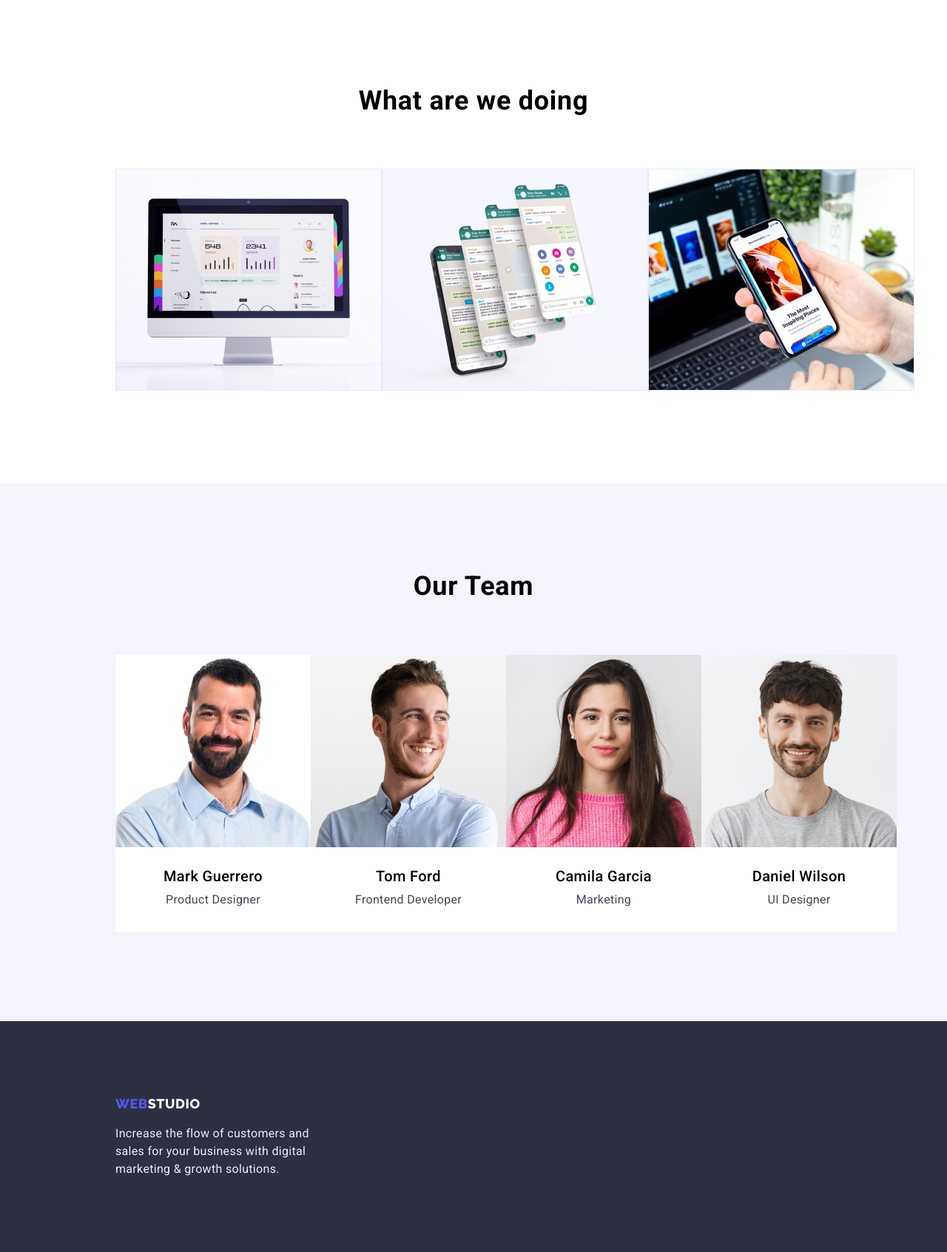
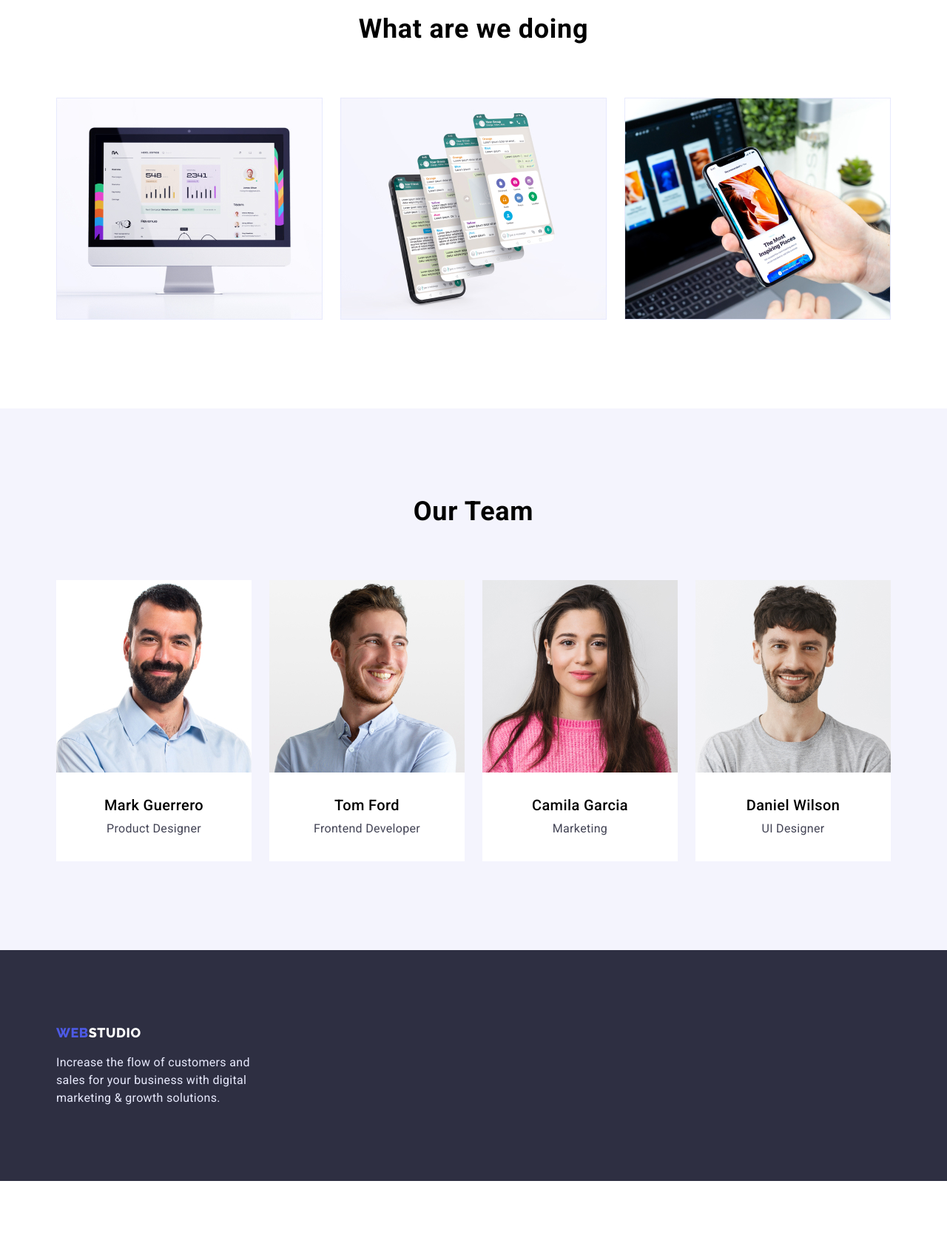
Before and after one commit to OlehFedorchuk/goit-markup-hw-03-old, a plain HTML site: page index.html in a window 1280 px wide. Shown: the part 1018-2710 px from the top of the page at 74% size. After the commit the page ends 2614 px from the top, so only its background shows below. Drawn offline with nearby package versions, Linux system fonts and the light colour scheme.

Commit message:
All recommended bug fixed

```diff
--- a/css/style.css
+++ b/css/style.css
@@ -21,7 +21,7 @@ h6 {
 
 ul {
     margin: 0;
-    padding-left: 0;
+    padding: 0;
 }
 
 button {
@@ -34,8 +34,6 @@ address {
 
 body {
     font-family: 'Roboto', sans-serif;
-
-
 }
 
 /*---------------Logo---------------*/
@@ -52,7 +50,6 @@ body {
     text-transform: uppercase;
     text-decoration: none;
     color: var(--main-page-color);
-
 }
 
 .logo-header {
@@ -60,7 +57,6 @@ body {
 }
 
 /*----------------Navigation----------------*/
-
 .header-list {
     font-size: 16px;
     line-height: 1.5;
@@ -80,7 +76,6 @@ body {
 }
 
 /* ---------------Address---------------*/
-
 .address-tel {
     list-style: none;
     font-style: normal;
@@ -96,12 +91,15 @@ body {
     list-style-type: var(--remove-marker-list)
 }
 
+.header {
+    border-bottom: 1px solid #E7E9FC;
+}
+
 .container {
-    width: 100%;
-    max-width: 1440px;
-    padding: 0 156px;
     margin: 0 auto;
-
+    width: 1158px;
+    padding-right: 15px;
+    padding-left: 15px;
 }
 
 .heder-container {
@@ -109,10 +107,6 @@ body {
     align-items: center;
     padding-top: 24px;
     padding-bottom: 24px;
-    border-bottom: 1px solid #E7E9FC;
-    margin-bottom: 96px;
-
-
 }
 
 .navigation-list {
@@ -132,12 +126,9 @@ body {
 }
 
 /*----------------Hero---------------*/
-
 .section-hero {
     background-color: var(--main-page-color);
-    height: 600px;
-    max-width: 1440px;
-    margin: 0 auto 120px auto;
+    padding-bottom: 188px;
 }
 
 
@@ -149,9 +140,8 @@ body {
     text-align: center;
     margin: 0 auto;
     padding-top: 188px;
-    padding-bottom: 48px;
+    margin-bottom: 48px;
     width: 496px;
-
 }
 
 .hero-button {
@@ -164,8 +154,6 @@ body {
     height: 56px;
     margin-left: auto;
     margin-right: auto;
-
-
 }
 
 .address-tel:hover,
@@ -193,12 +181,13 @@ body {
 
 /*---------------Features--------------- */
 .features {
+    margin-top: 120px;
     margin-bottom: 120px;
 }
 
 .features-list {
     display: flex;
-    gap: 22px;
+    gap: 24px;
 
 }
 
@@ -212,7 +201,7 @@ body {
     line-height: 1.5;
     letter-spacing: 0.02em;
     color: var(--text-color);
-
+    width: 264px;
 }
 
 /*---------------Our works---------------*/
@@ -225,13 +214,13 @@ body {
 .doing-title-container {
     display: flex;
     justify-content: center;
-    padding-bottom: 72px;
+    margin-bottom: 72px;
 }
 
 .doing-list-container {
     display: flex;
     justify-content: space-between;
-    padding-bottom: 120px;
+    margin-bottom: 120px;
 }
 
 .doing-title,
@@ -250,12 +239,14 @@ body {
     display: flex;
     justify-content: center;
     padding-top: 120px;
-    padding-bottom: 72px;
+    margin-bottom: 72px;
 }
 
 .team-list-container {
     display: flex;
-    justify-content: space-between;
+    flex-wrap: wrap;
+    column-gap: 24px;
+    row-gap: 48px;
     padding-bottom: 120px;
 }
 
@@ -263,13 +254,17 @@ body {
     background-color: #fff;
 }
 
+.team-list-wrap {
+    width: 264px;
+    padding: 32px 16px;
+}
+
 .team-name {
     font-weight: 500;
     font-size: 20px;
     line-height: 1.2;
     letter-spacing: 0.02em;
-    padding-top: 23px;
-    padding-bottom: 8px;
+    margin-bottom: 8px;
     text-align: center;
 }
 
@@ -278,18 +273,20 @@ body {
     line-height: 1.5;
     letter-spacing: 0.02em;
     color: var(--text-color);
-    padding-bottom: 32px;
     text-align: center;
 }
 
 /*---------------Footer--------------- */
-.footer-container {
-    background-color: var(--main-page-color);
-    padding-top: 100px;
 
+.bg-color-footer {
+    background-color: var(--main-page-color)
 }
 
-.footer,
+.footer {
+    padding-top: 100px;
+    padding-bottom: 100px;
+}
+
 .logo-footer {
     color: #FFFFFF;
 }
@@ -299,15 +296,11 @@ body {
     line-height: 1.5;
     letter-spacing: 0.02em;
     color: #E7E9FC;
-    max-width: 300px;
+    width: 264px;
     padding-top: 16px;
-    padding-bottom: 100px;
-
-
-
 }
 
-/*---------------Portfolio page--------------- */
+/*---------------Portfolio Page--------------- */
 /*---------------Button---------------*/
 .btn-list,
 .gallery-list {
@@ -318,7 +311,8 @@ body {
     display: flex;
     justify-content: center;
     gap: 24px;
-    margin-bottom: 76px;
+    margin-top: 96px;
+    margin-bottom: 72px;
 }
 
 .btn-items:hover,
@@ -336,9 +330,7 @@ body {
     background-color: #F4F4FD;
     border: 1px solid #E7E9FC;
     border-radius: 4px;
-    min-width: 126px;
-    min-height: 48px;
-
+    padding: 12px 24px;
 }
 
 .btn-text {
@@ -376,12 +368,15 @@ body {
     padding-left: 16px;
 }
 
-
-
 .gallery-item-border {
     border-left: 1px solid #E7E9FC;
     border-right: 1px solid #E7E9FC;
     border-bottom: 1px solid #E7E9FC;
     padding-top: 32px;
     padding-bottom: 32px;
+    width: 360px;
 }
+
+img {
+    display: block;
+}
--- a/index.html
+++ b/index.html
@@ -66,8 +66,6 @@
 
             </div>
 
-
-
         </section>
         <!-- Business solutions -->
         <section class="features">
@@ -115,26 +113,34 @@
 
         </section>
         <!-- Team -->
-        <section>
+        <section class="bg-color-team">
 
-            <div class="container bg-color-team">
+            <div class="container">
                 <h2 class="team-title team-title-container">Our Team</h2>
                 <ul class="team-list team-list-container">
-                    <li class="team-bg-color"><img src="./images/mark-guerrero.jpg" alt="a man" width="264">
+                    <li class="team-bg-color"><img src="./images/mark-guerrero.jpg" alt="a man" width="264px">
+                        <div class="team-list-wrap">
                             <h3 class="team-name">Mark Guerrero</h3>
                             <p class="team-name-descr">Product Designer</p>
+                        </div>
                     </li>
-                    <li class="team-bg-color"><img src="./images/tom-ford.jpg" alt="a man" width="264">
+                    <li class="team-bg-color"><img src="./images/tom-ford.jpg" alt="a man" width="264px">
+                        <div class="team-list-wrap">
                             <h3 class="team-name">Tom Ford</h3>
                             <p class="team-name-descr">Frontend Developer</p>
+                        </div>
                     </li>
-                    <li class="team-bg-color"><img src="./images/camila-garcia.jpg" alt="a woman" width="264">
+                    <li class="team-bg-color"><img src="./images/camila-garcia.jpg" alt="a woman" width="264px">
+                        <div class="team-list-wrap">
                             <h3 class="team-name">Camila Garcia</h3>
                             <p class="team-name-descr">Marketing</p>
+                        </div>
                     </li>
-                    <li class="team-bg-color"><img src="./images/daniel-wilson.jpg" alt="a man" width="264">
+                    <li class="team-bg-color"><img src="./images/daniel-wilson.jpg" alt="a man" width="264px">
+                        <div class="team-list-wrap">
                             <h3 class="team-name">Daniel Wilson</h3>
                             <p class="team-name-descr">UI Designer</p>
+                        </div>
                     </li>
                 </ul>
             </div>
@@ -142,9 +148,9 @@
 
     </main>
 
-    <footer class="footer">
+    <footer class="footer bg-color-footer">
 
-        <div class="container footer-container">
+        <div class="container">
             <a href="./index.html" class="logo logo-footer"><span class="accent">Web</span>Studio</a>
             <p class="footer-text">Increase the flow of customers and sales for your business with digital marketing
                 &#38;
```
Also changed, not shown: portfolio.html (+14 -12 lines). Lines whose indentation alone changed are shown as unchanged.
